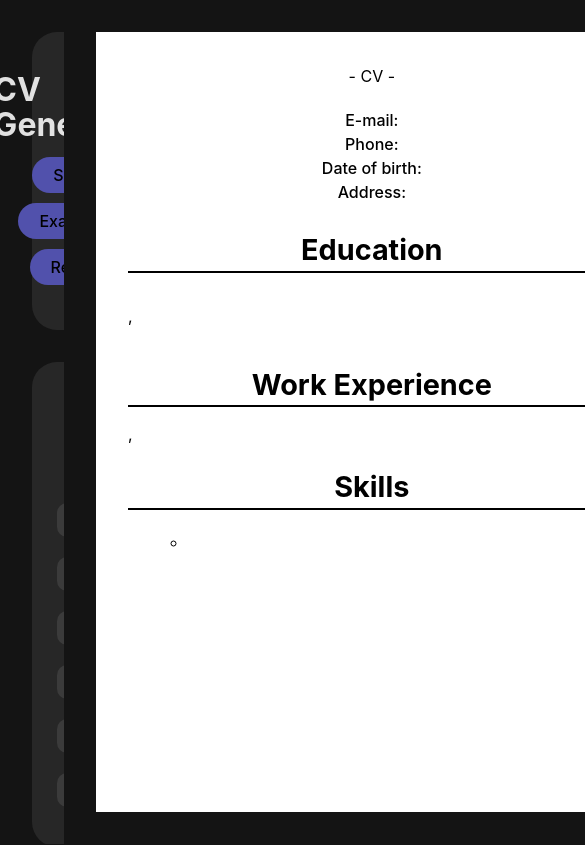
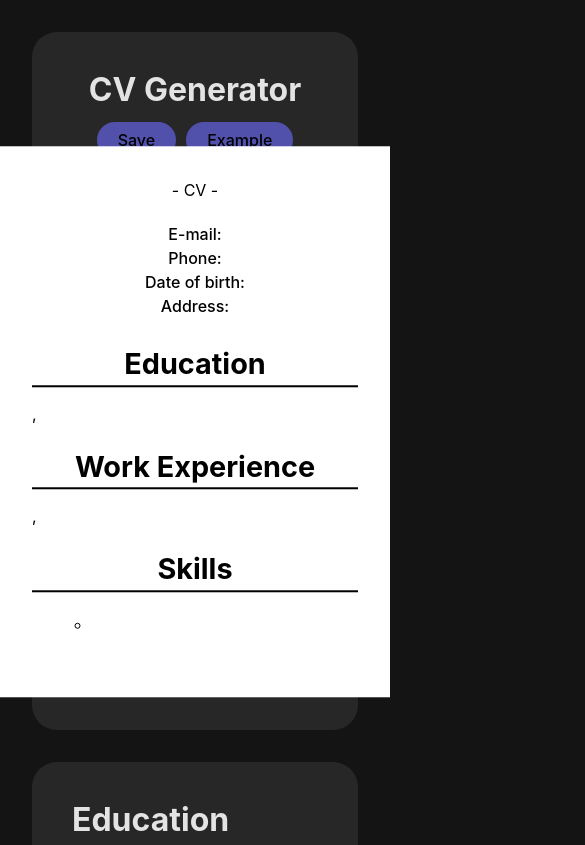
Before and after one commit to brexus/cv-generator, a React (Vite) app: page / in a window 390 px wide. Shown: the top 845 px of the page, 585 px wide, since content can reach past the window. Built offline with nearby package versions, Linux system fonts and the light colour scheme.

Commit message:
add media query and styles

```diff
--- a/src/index.css
+++ b/src/index.css
@@ -40,19 +40,12 @@ body {
   /* width: 100vw; */
 }
 
-#root {
-  display: flex;
-  flex-direction: row;
-  justify-content: space-evenly;
-}
 
-#root > * {
-  padding: 2rem;
-}
 
 h1 {
   font-size: 3.2em;
   line-height: 1.1;
+  text-align: center;
 }
 
 button {
@@ -83,6 +76,7 @@ button:focus-visible {
   justify-content: flex-start;
   align-items: flex-start;
   margin-top: 2rem;
+  width: 100%;
 }
 
 .component h1 {
@@ -100,3 +94,35 @@ input {
   padding: 7px 15px;
   font-size: 1rem;
 }
+
+p,
+ul,
+li {
+  margin: 0;
+}
+
+@media only screen and (max-width: 1120px) {
+  #preview {
+    position: fixed;
+    top: 50%;
+    left: 50%;
+    transform: translate(-50%, -50%);
+    width: 100vw;
+    padding: 0;
+  }
+
+
+  #sheet {
+    aspect-ratio: none;
+    width: 100%;
+  }
+
+  #btn-preview-mobile {
+    display: flex;
+  }
+
+  #main {
+    overflow-y: visible;
+  }
+
+}
```
